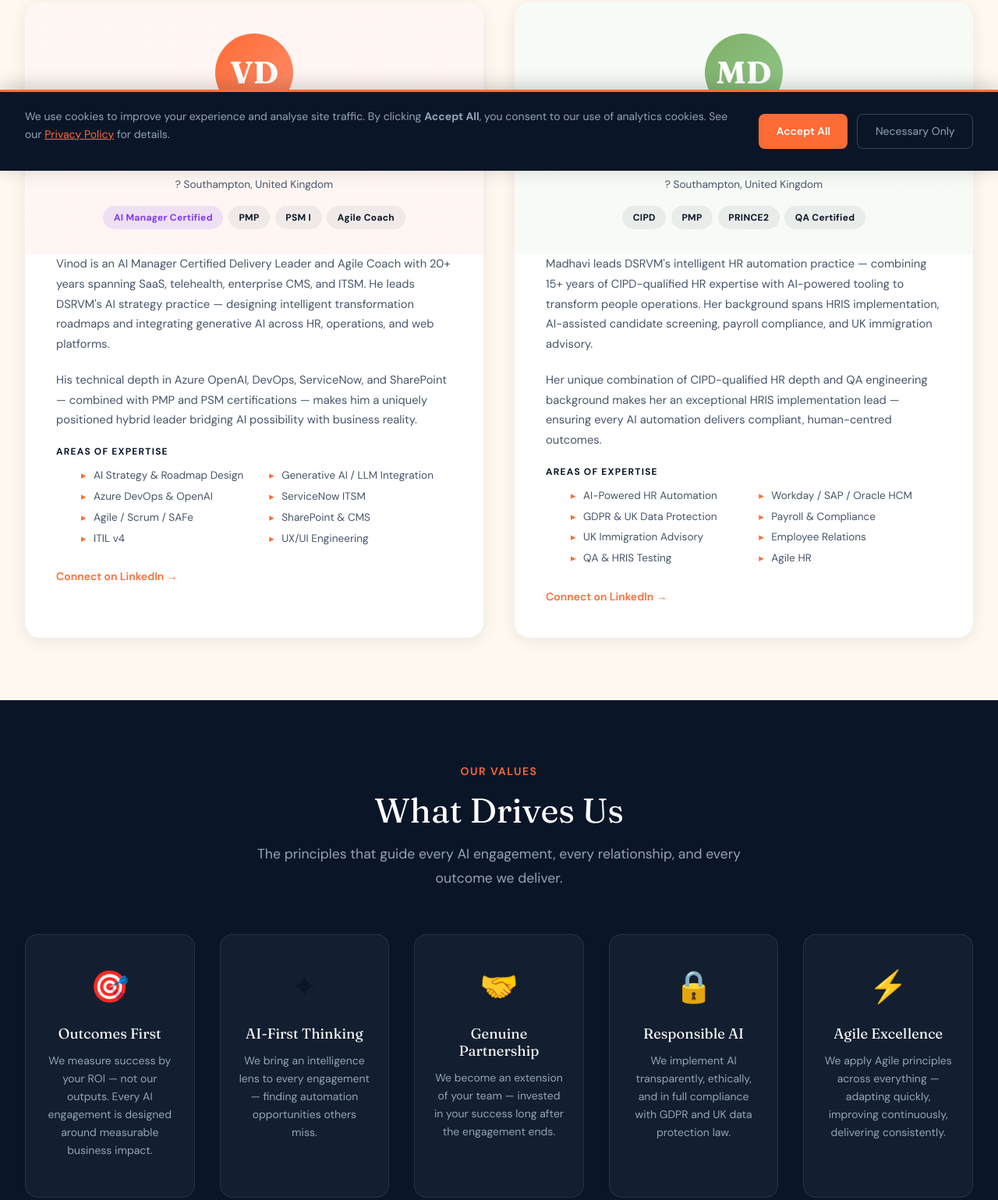
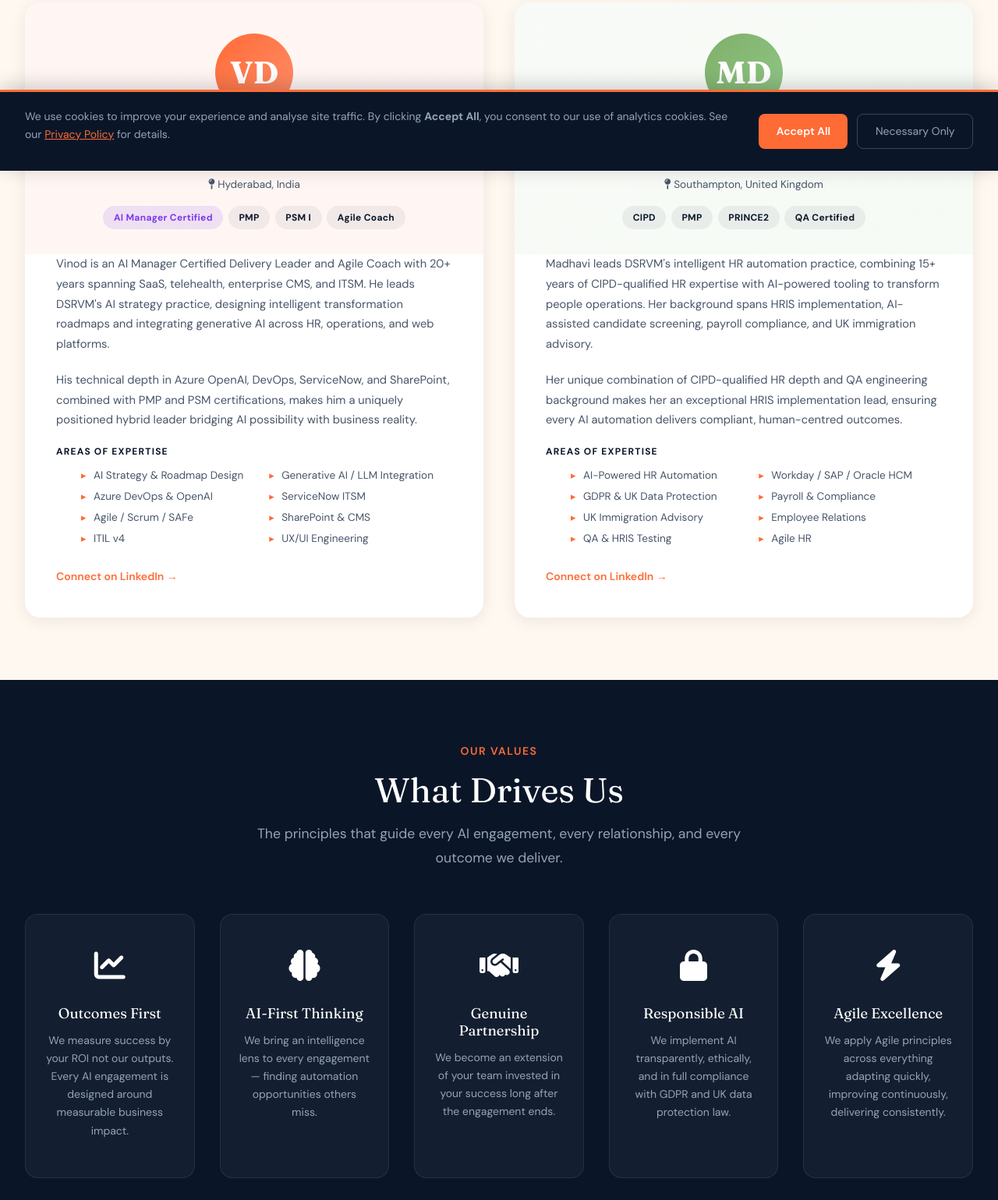
Before and after one commit to graphicguruindia-uxid/dsrvmltd, a plain HTML site: page team.html in a window 1280 px wide. Shown: the part 581-2120 px from the top of the page at 78% size. Drawn offline with nearby package versions, Linux system fonts and the light colour scheme; a script that the page names is missing.

Commit message:
teams page update

```diff
--- a/css/base.css
+++ b/css/base.css
@@ -502,6 +502,7 @@ footer {
 
 .footer-links {
   list-style: none;
+padding:0;
 }
 
 .footer-links li {
--- a/css/pages.css
+++ b/css/pages.css
@@ -582,6 +582,7 @@
   font-size: 2.5rem;
   margin-bottom: 1rem;
   display: block;
+color:#fff;
 }
 
 .value-item h3 {
--- a/team.html
+++ b/team.html
@@ -109,7 +109,7 @@
       <div class="team-avatar" style="background:linear-gradient(135deg,#FF6B35,#FF8F6D)" aria-hidden="true">VD</div>
       <h3>Vinod Dangudubiyyapu</h3>
       <div class="team-role">Founder &amp; Senior Delivery Manager</div>
-      <div class="team-location">? Southampton, United Kingdom</div>
+      <div class="team-location"><i class="fa-solid fa-map-pin"></i> Hyderabad, India</div>
       <div class="credential-badges">
         <span class="credential-badge" style="background:rgba(124,58,237,.12);color:#7C3AED">AI Manager Certified</span>
         <span class="credential-badge">PMP</span>
@@ -118,8 +118,8 @@
       </div>
     </div>
     <div class="team-body">
-      <p class="team-bio">Vinod is an AI Manager Certified Delivery Leader and Agile Coach with 20+ years spanning SaaS, telehealth, enterprise CMS, and ITSM. He leads DSRVM's AI strategy practice — designing intelligent transformation roadmaps and integrating generative AI across HR, operations, and web platforms.</p>
-      <p class="team-bio">His technical depth in Azure OpenAI, DevOps, ServiceNow, and SharePoint — combined with PMP and PSM certifications — makes him a uniquely positioned hybrid leader bridging AI possibility with business reality.</p>
+      <p class="team-bio">Vinod is an AI Manager Certified Delivery Leader and Agile Coach with 20+ years spanning SaaS, telehealth, enterprise CMS, and ITSM. He leads DSRVM's AI strategy practice, designing intelligent transformation roadmaps and integrating generative AI across HR, operations, and web platforms.</p>
+      <p class="team-bio">His technical depth in Azure OpenAI, DevOps, ServiceNow, and SharePoint, combined with PMP and PSM certifications, makes him a uniquely positioned hybrid leader bridging AI possibility with business reality.</p>
       <div class="team-expertise">
         <h4>Areas of Expertise</h4>
         <ul class="expertise-list">
@@ -142,7 +142,7 @@
       <div class="team-avatar" style="background:linear-gradient(135deg,#7FB069,#91C788)" aria-hidden="true">MD</div>
       <h3>Madhavi Dangudubiyyapu</h3>
       <div class="team-role">Co-Founder &amp; HR Operations Director</div>
-      <div class="team-location">? Southampton, United Kingdom</div>
+      <div class="team-location"><i class="fa-solid fa-map-pin"></i> Southampton, United Kingdom</div>
       <div class="credential-badges">
         <span class="credential-badge">CIPD</span>
         <span class="credential-badge">PMP</span>
@@ -151,8 +151,8 @@
       </div>
     </div>
     <div class="team-body">
-      <p class="team-bio">Madhavi leads DSRVM's intelligent HR automation practice — combining 15+ years of CIPD-qualified HR expertise with AI-powered tooling to transform people operations. Her background spans HRIS implementation, AI-assisted candidate screening, payroll compliance, and UK immigration advisory.</p>
-      <p class="team-bio">Her unique combination of CIPD-qualified HR depth and QA engineering background makes her an exceptional HRIS implementation lead — ensuring every AI automation delivers compliant, human-centred outcomes.</p>
+      <p class="team-bio">Madhavi leads DSRVM's intelligent HR automation practice, combining 15+ years of CIPD-qualified HR expertise with AI-powered tooling to transform people operations. Her background spans HRIS implementation, AI-assisted candidate screening, payroll compliance, and UK immigration advisory.</p>
+      <p class="team-bio">Her unique combination of CIPD-qualified HR depth and QA engineering background makes her an exceptional HRIS implementation lead, ensuring every AI automation delivers compliant, human-centred outcomes.</p>
       <div class="team-expertise">
         <h4>Areas of Expertise</h4>
         <ul class="expertise-list">
@@ -179,18 +179,18 @@
       <p class="section-description" style="color:var(--color-slate-light)">The principles that guide every AI engagement, every relationship, and every outcome we deliver.</p>
     </div>
     <div class="values-grid">
-      <div class="value-item animate-on-scroll"><span class="value-icon">🎯</span><h3>Outcomes First</h3><p>We measure success by your ROI — not our outputs. Every AI engagement is designed around measurable business impact.</p></div>
-      <div class="value-item animate-on-scroll"><span class="value-icon">✦</span><h3>AI-First Thinking</h3><p>We bring an intelligence lens to every engagement — finding automation opportunities others miss.</p></div>
-      <div class="value-item animate-on-scroll"><span class="value-icon">🤝</span><h3>Genuine Partnership</h3><p>We become an extension of your team — invested in your success long after the engagement ends.</p></div>
-      <div class="value-item animate-on-scroll"><span class="value-icon">🔒</span><h3>Responsible AI</h3><p>We implement AI transparently, ethically, and in full compliance with GDPR and UK data protection law.</p></div>
-      <div class="value-item animate-on-scroll"><span class="value-icon">⚡</span><h3>Agile Excellence</h3><p>We apply Agile principles across everything — adapting quickly, improving continuously, delivering consistently.</p></div>
+      <div class="value-item animate-on-scroll"><span class="value-icon"><i class="fa-solid fa-chart-line"></i></span><h3>Outcomes First</h3><p>We measure success by your ROI not our outputs. Every AI engagement is designed around measurable business impact.</p></div>
+      <div class="value-item animate-on-scroll"><span class="value-icon"><i class="fa-solid fa-brain"></i></span><h3>AI-First Thinking</h3><p>We bring an intelligence lens to every engagement — finding automation opportunities others miss.</p></div>
+      <div class="value-item animate-on-scroll"><span class="value-icon"><i class="fa-solid fa-handshake"></i></span><h3>Genuine Partnership</h3><p>We become an extension of your team invested in your success long after the engagement ends.</p></div>
+      <div class="value-item animate-on-scroll"><span class="value-icon"><i class="fa-solid fa-lock"></i></span><h3>Responsible AI</h3><p>We implement AI transparently, ethically, and in full compliance with GDPR and UK data protection law.</p></div>
+      <div class="value-item animate-on-scroll"><span class="value-icon"><i class="fa-solid fa-bolt"></i></span><h3>Agile Excellence</h3><p>We apply Agile principles across everything adapting quickly, improving continuously, delivering consistently.</p></div>
     </div>
   </div>
 </section>
 
 <div class="team-bottom-cta">
   <h2>Work Directly with Our Team</h2>
-  <p>No sales intermediaries — speak with SME's directly about your AI transformation goals.</p>
+  <p>No sales intermediaries, speak with SME's directly about your AI transformation goals.</p>
   <a href="contact.html" class="cta-button" style="font-size:1.05rem;padding:1rem 2.5rem">Book an AI Consultation</a>
 </div>
 
```
Also changed, not shown: contact.html (+9 -9 lines).
